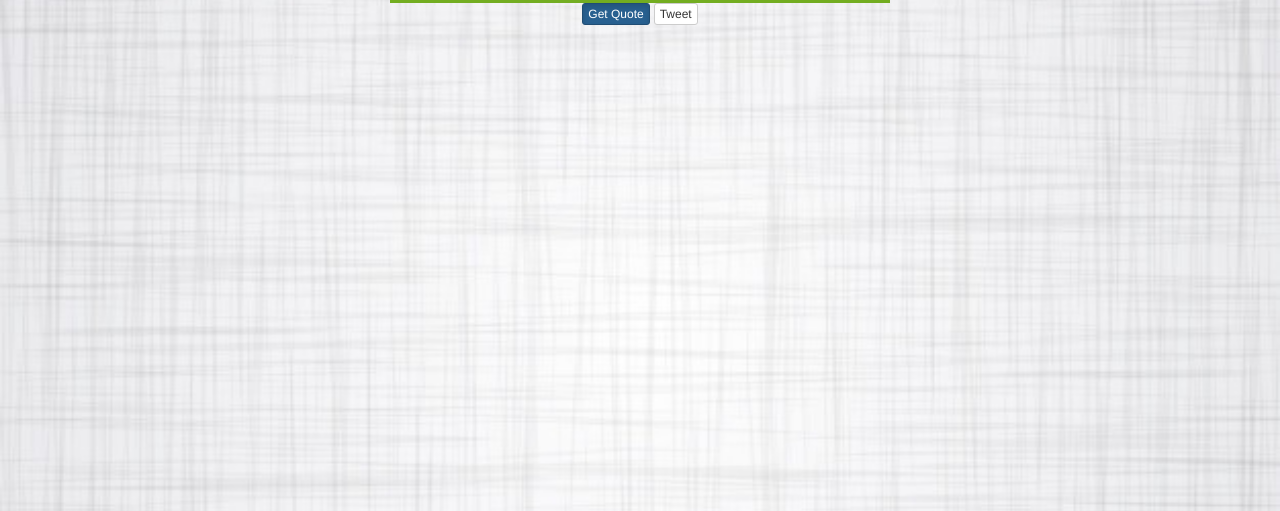
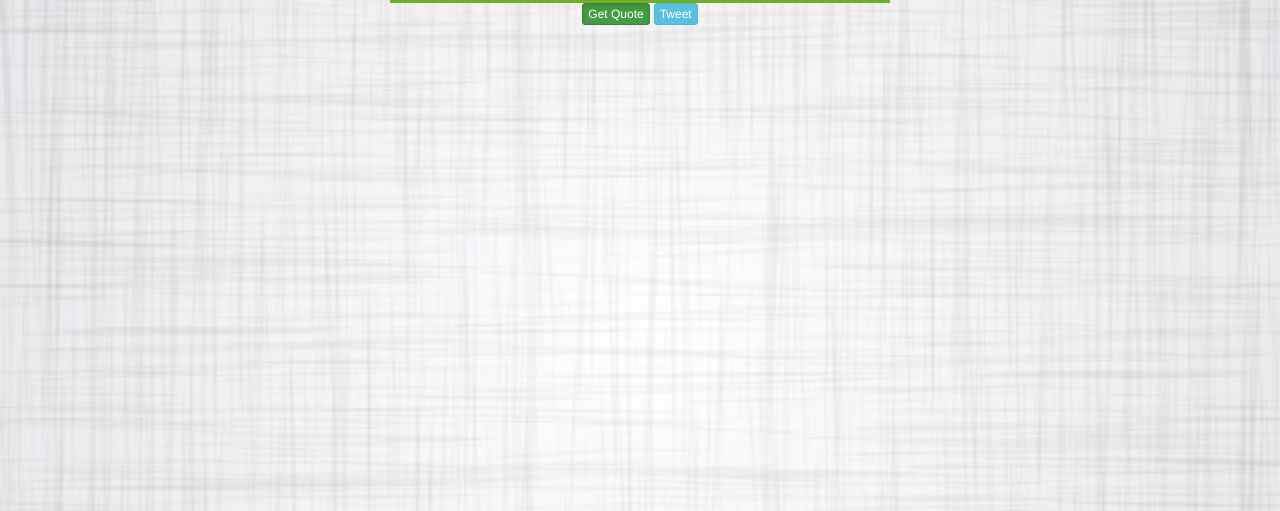
Before and after one commit to UtkarshGupta-CS/Quoteer, a plain HTML site: page index.html in a window 1280 px wide. Shown: the part 289-800 px from the top of the page. Drawn offline with nearby package versions, Linux system fonts and the light colour scheme.

Commit message:
Completed

```diff
--- a/index.html
+++ b/index.html
@@ -22,10 +22,10 @@
         </div>
         <div class="row text-center ">
             <div class="col-sm-12">
-                <button id="getQuote" class="btn btn-primary btn-xs  active">
+                <button id="getQuote" class="btn btn-success btn-xs  active">
                 Get Quote
                 </button>
-                <button class="btn btn-default btn-xs" id="tweet">Tweet</button>
+                <button class="btn btn-info btn-xs" id="tweet">Tweet</button>
                 <script src="script.js"></script>
             </div>
         </div>
```
